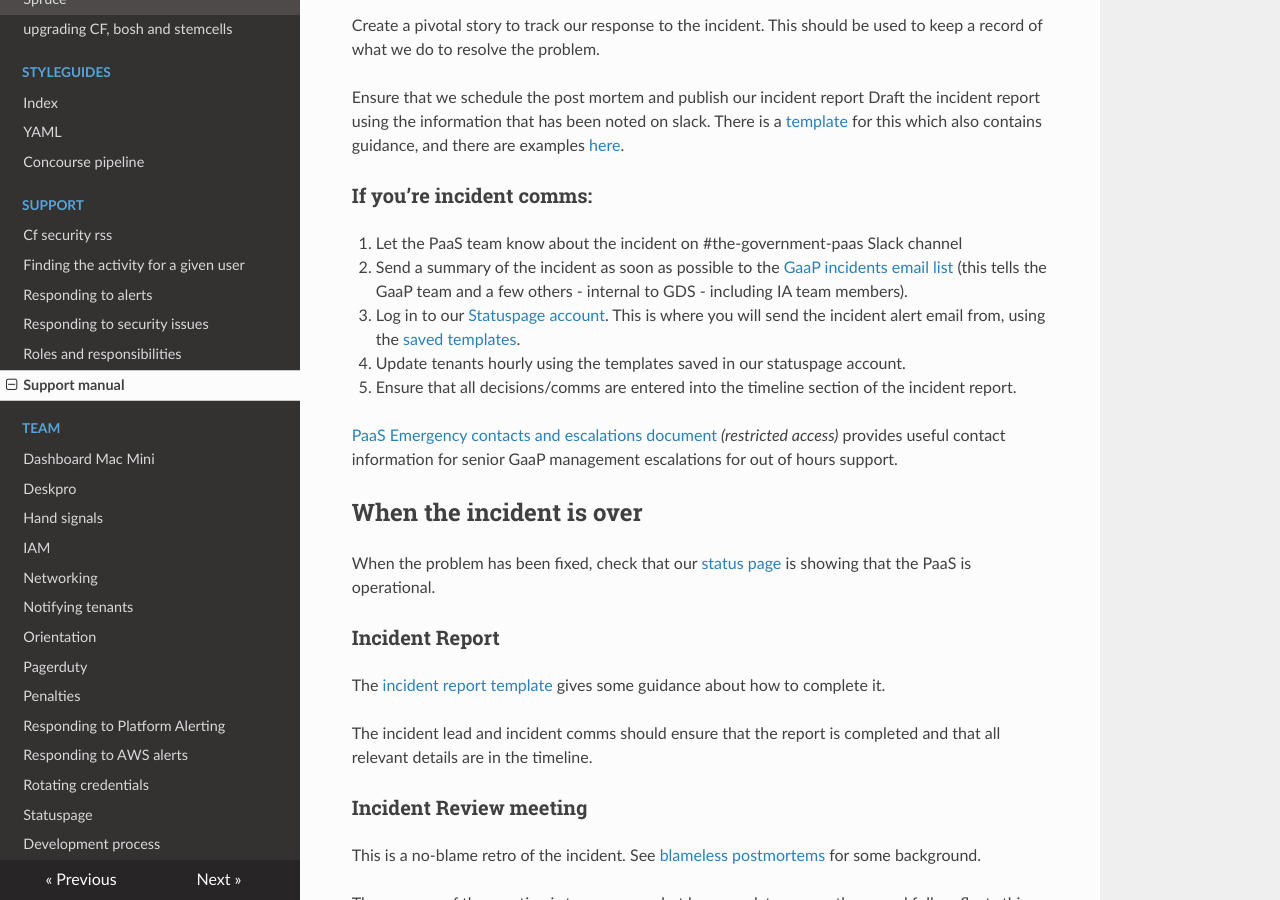
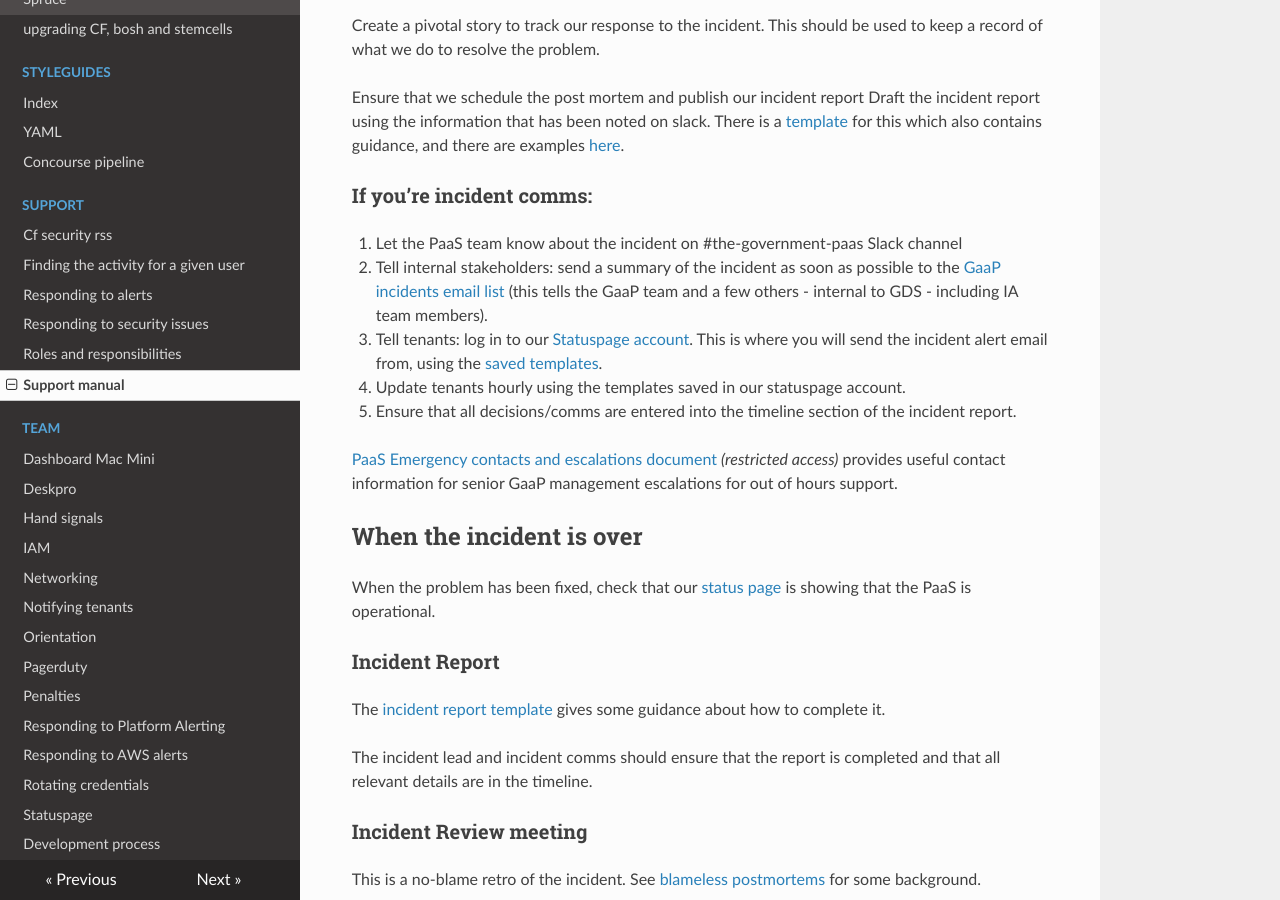
Before and after one commit to alphagov/paas-team-manual, an MkDocs documentation site: the page built from docs/support/support_manual.md, in a window 1280 px wide and 900 px high, scrolled down 3771 px. Built offline with MkDocs 1.6.1, drawn with Linux system fonts in a browser that asks for light colours; nearby versions of some CDN libraries.

Commit message:
Clarify the channels for comms
Make it clearer that email being sent is for GaaP, but status page is
now for tenant comms.

```diff
--- a/docs/support/support_manual.md
+++ b/docs/support/support_manual.md
@@ -109,8 +109,8 @@ Ensure that we schedule the post mortem and publish our incident report Draft th
 ### If you’re incident comms:
 
 1. Let the PaaS team know about the incident on #the-government-paas Slack channel
-2. Send a summary of the incident as soon as possible to the [GaaP incidents email list](gaap-incidents@digital.cabinet-office.gov.uk) (this tells the GaaP team and a few others - internal to GDS - including IA team members).
-3. Log in to our [Statuspage account](https://www.statuspage.io/). This is where you will send the incident alert email from, using the [saved templates](https://manage.statuspage.io/pages/h4wt7brwsqr0).
+2. Tell internal stakeholders: send a summary of the incident as soon as possible to the [GaaP incidents email list](gaap-incidents@digital.cabinet-office.gov.uk) (this tells the GaaP team and a few others - internal to GDS - including IA team members).
+3. Tell tenants: log in to our [Statuspage account](https://www.statuspage.io/). This is where you will send the incident alert email from, using the [saved templates](https://manage.statuspage.io/pages/h4wt7brwsqr0).
 5. Update tenants hourly using the templates saved in our statuspage account.
 6. Ensure that all decisions/comms are entered into the timeline section of the incident report.
 
```
